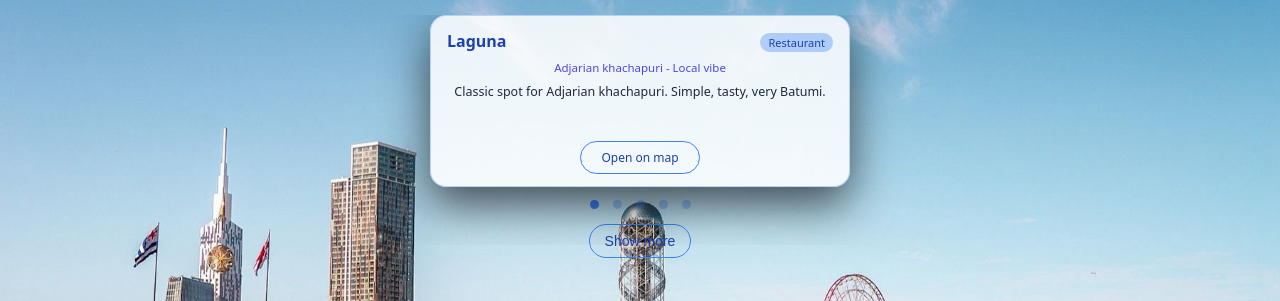
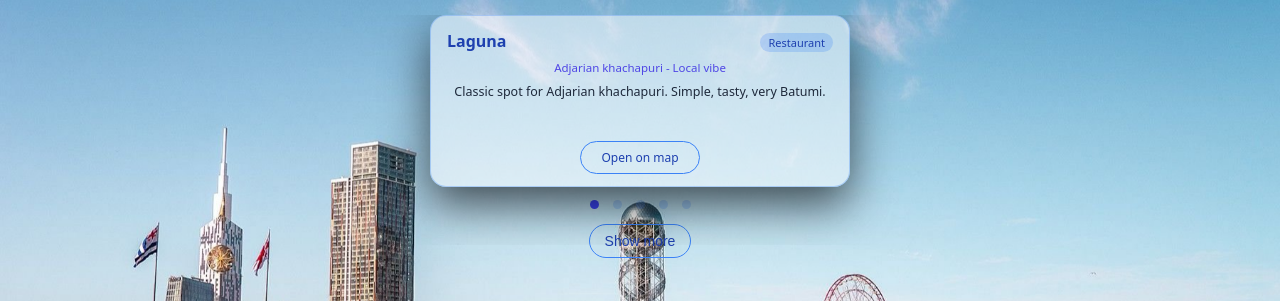
Before and after one commit to An1eyshka/batumi-guide, a plain HTML site: page index.html in a window 1280 px wide. Shown: the part 111-412 px from the top of the page. Drawn offline with nearby package versions, Linux system fonts and the light colour scheme.

Commit message:
HappyRent_version_1.0.6 (код привден впорядок)

```diff
--- a/style.css
+++ b/style.css
@@ -34,7 +34,7 @@
 [data-theme="light"] {
   /* ========= СВЕТЛАЯ ТЕМА (синяя гамма) ========= */
   --bg-primary: #f0f8ff;                 /* Светлый фон страницы */
-  --bg-card: rgba(255, 255, 255, 0.85);  /* Прозрачные белые карточки */
+  --bg-card: rgb(255 255 255 / 52%);  /* Прозрачные белые карточки */
   --text-primary: #1e293b;               /* Темно-синий основной текст */
   --text-secondary: #475569;             /* Серо-синий вторичный текст */
   --text-title: #1e40af;                 /* Синий цвет заголовков */
@@ -42,8 +42,8 @@
   --accent: #2563eb;                     /* Основной синий акцент */
   --accent-light: #3b82f6;               /* Светло-синий акцент */
   --border: rgba(59, 130, 246, 0.3);     /* Прозрачные синие границы */
-  --bullet-inactive: rgba(59, 130, 246, 0.35); /* Неактивные синие точки */
-  --bullet-active: #3b82f6;              /* Активные синие точки */
+  --bullet-inactive: rgb(59 130 246 / 23%); /* Неактивные синие точки */
+  --bullet-active: #3b46f6;              /* Активные синие точки */
   --button-text: #1e40af;                /* Темно-синий текст кнопок */
   --button-border: #3b82f6;              /* Синие границы кнопок */
   --bg-image: url("img/batumi-light.jpg"); /* Светлое фоновое изображение */
```
Also changed, not shown: index.html (+120 -17 lines).
